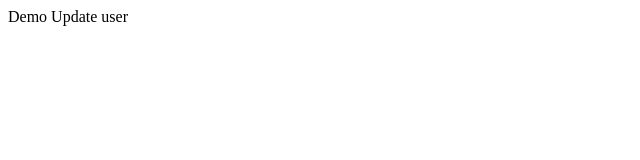
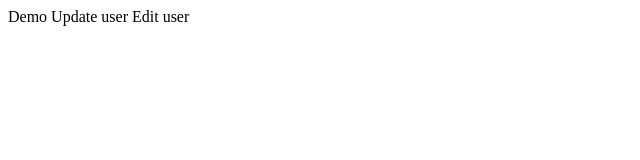
Before and after one commit to lucdinh121003/demo_github, a plain HTML site: page index.html in a window 1280 px wide. Shown: the full height of the page, 0-640 px from the left. Drawn offline with Linux system fonts and the light colour scheme.

Commit message:
commit edit user

```diff
--- a/index.html
+++ b/index.html
@@ -9,6 +9,7 @@
     <div>
         <a>Demo</a>
         <a>Update user</a>
+        <a>Edit user</a>
     </div>
 </body>
 </html>
```
